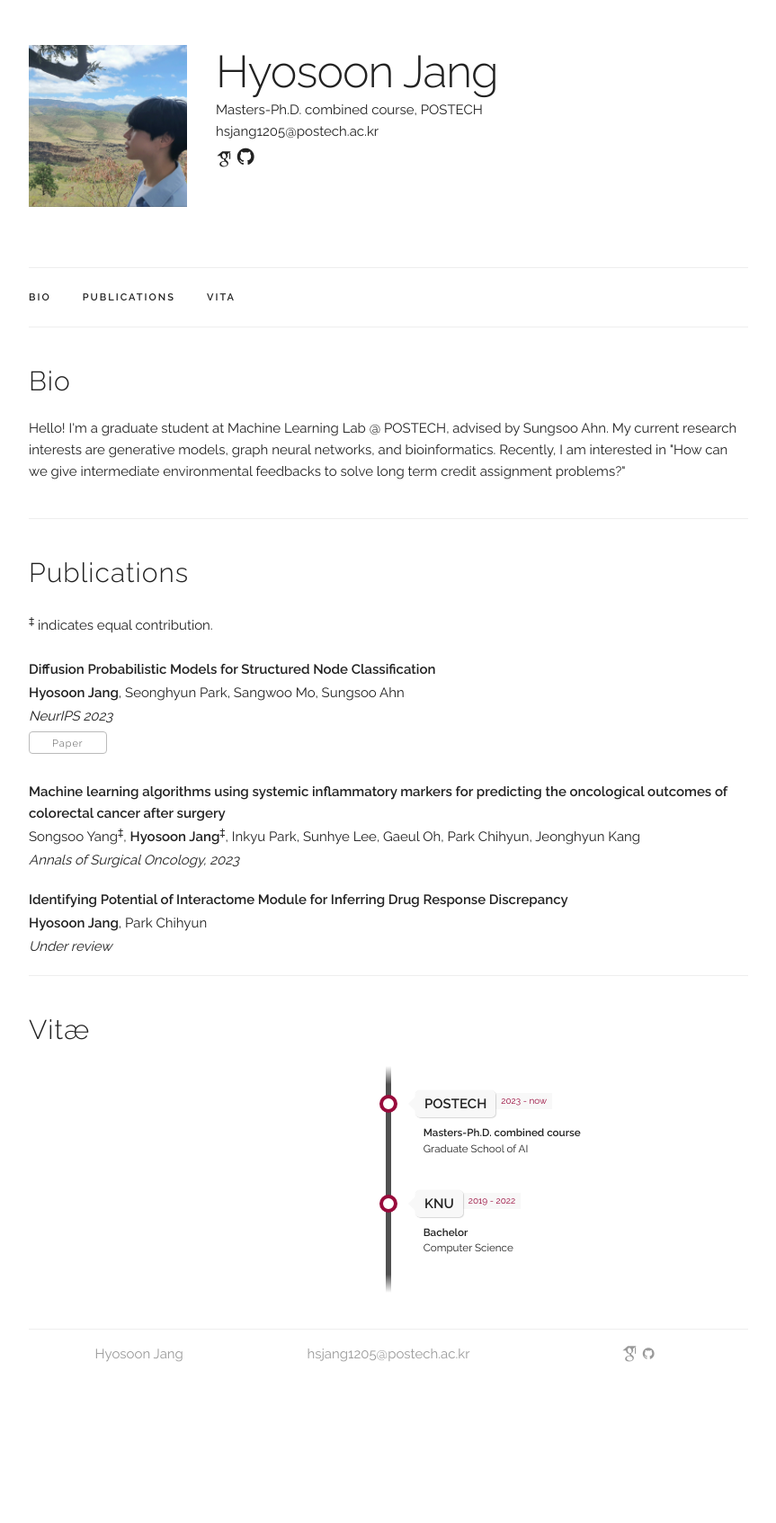
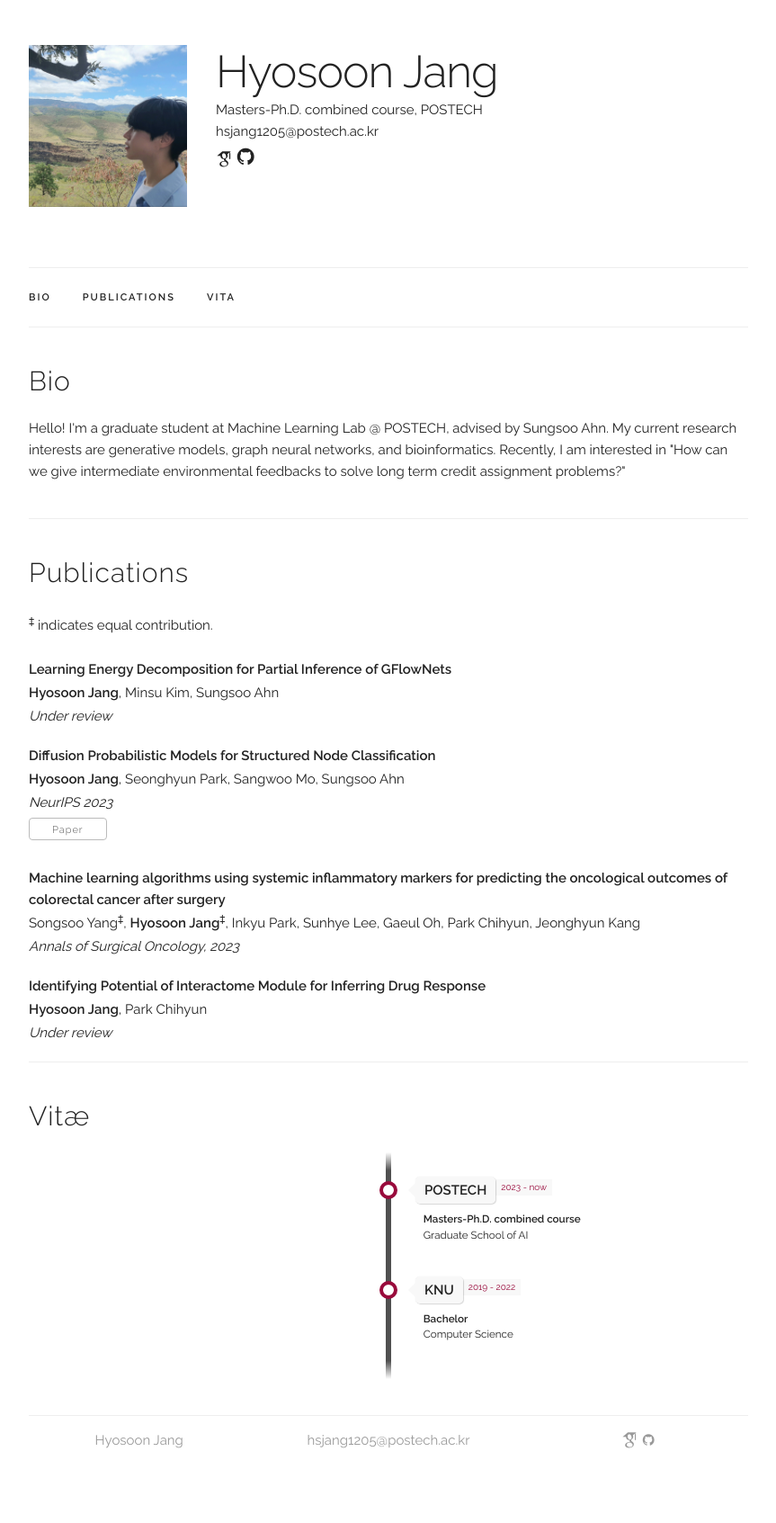
Before and after one commit to hsjang0/hsjang, a Jekyll site: the page built from index.html, in a window 1280 px wide. Shown: the whole page at 90% size, without its empty margins (208-1071 px from the left). Built offline with Jekyll 4.4.1, drawn with Linux system fonts in a browser that asks for light colours; some web fonts are replaced; before the commit the page ends 1597 px from its top, so only the background shows below that.

Commit message:
Update publications.yaml

```diff
--- a/_data/publications.yaml
+++ b/_data/publications.yaml
@@ -1,4 +1,9 @@
 papers:
+  - title: "Learning Energy Decomposition for Partial Inference of GFlowNets"
+    authors: "<b>Hyosoon Jang</b>, Minsu Kim, Sungsoo Ahn"
+    venue: "Under review"
+    selected: y
+
   - title: "Diffusion Probabilistic Models for Structured Node Classification"
     authors: "<b>Hyosoon Jang</b>, Seonghyun Park, Sangwoo Mo, Sungsoo Ahn"
     venue: "NeurIPS 2023"
@@ -10,7 +15,7 @@ papers:
     venue: "Annals of Surgical Oncology, 2023"
     selected: y
 
-  - title: "Identifying Potential of Interactome Module for Inferring Drug Response Discrepancy"
+  - title: "Identifying Potential of Interactome Module for Inferring Drug Response"
     authors: "<b>Hyosoon Jang</b>, Park Chihyun"
     venue: "Under review"
     selected: y
```
